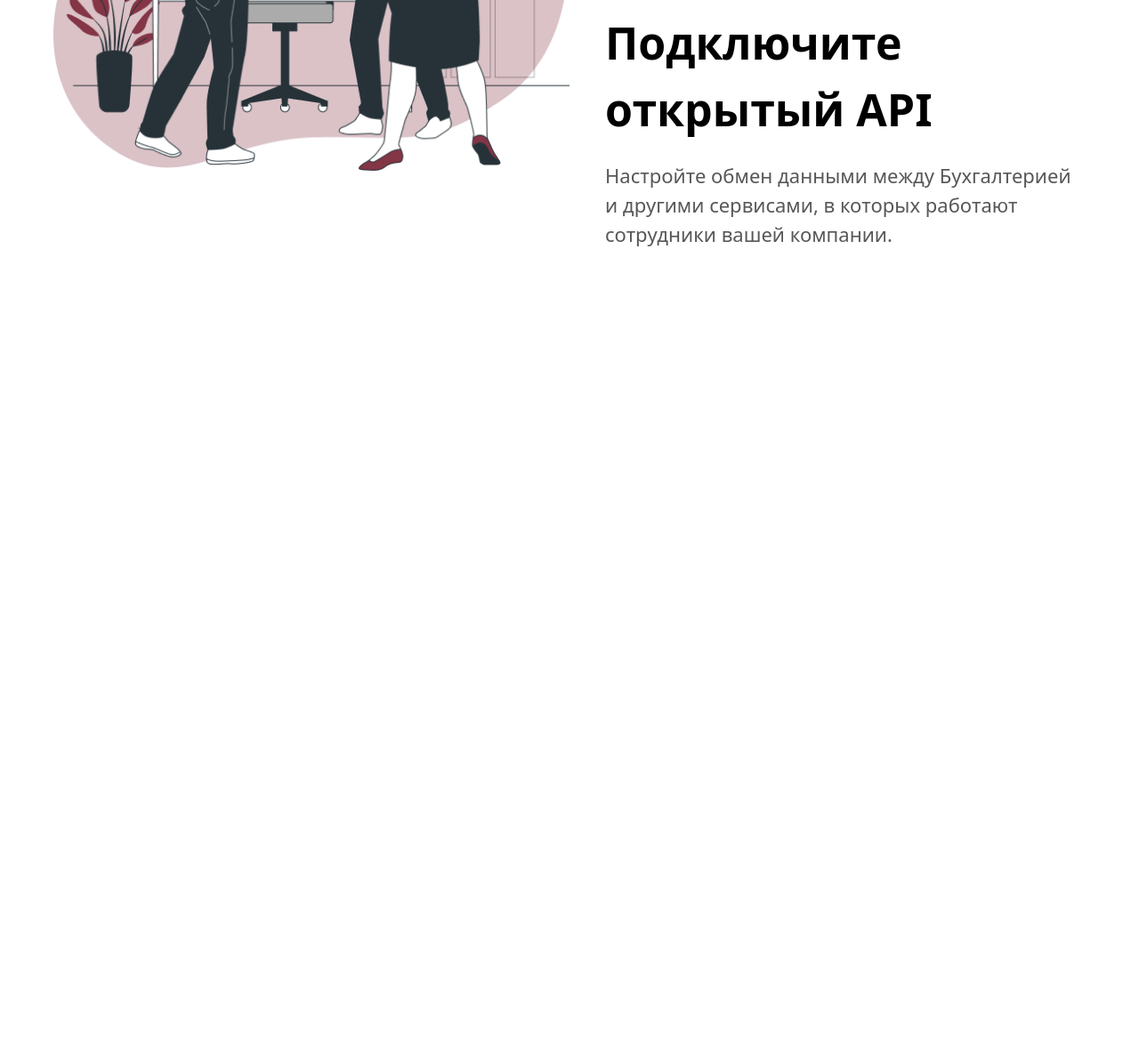
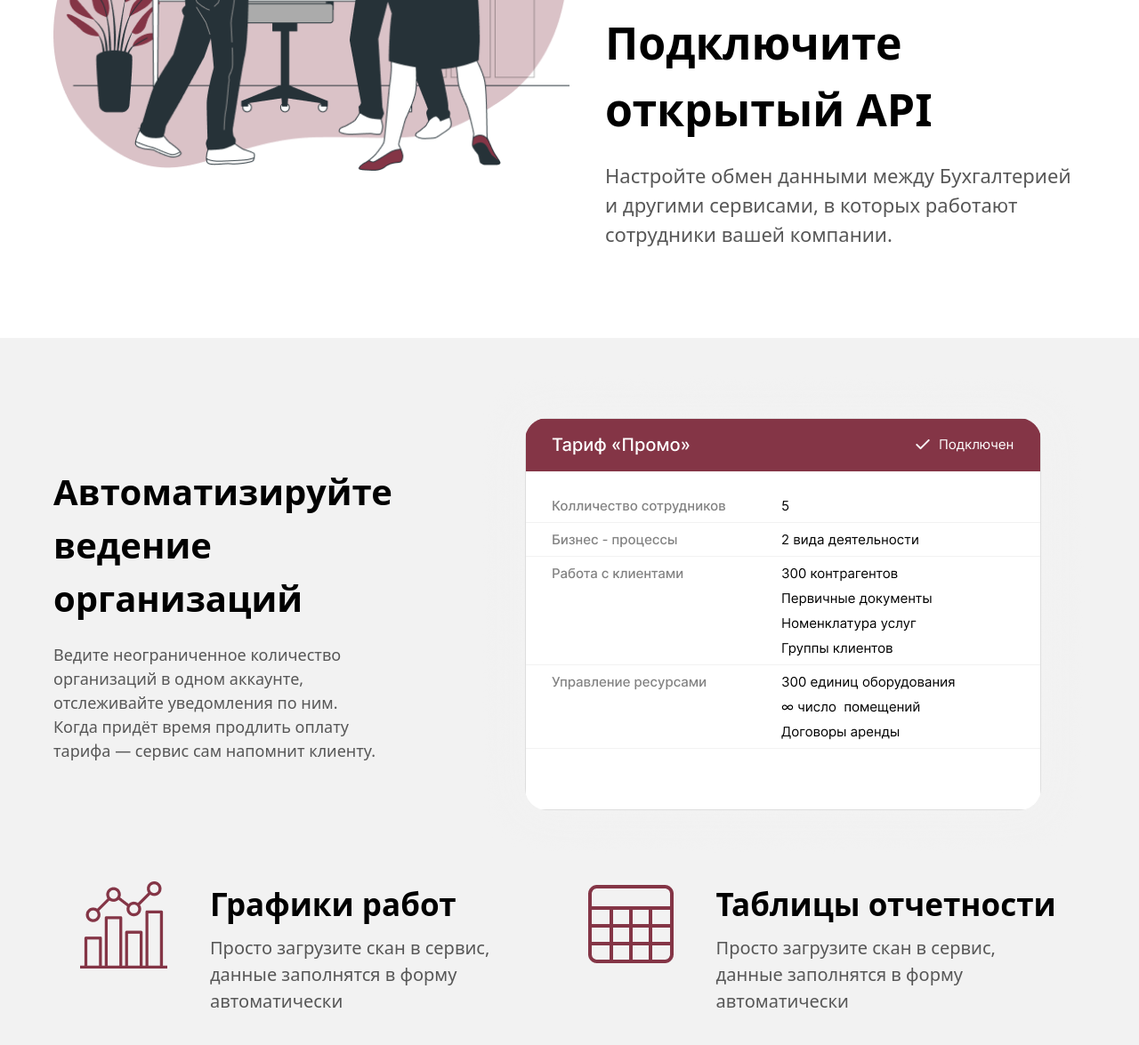
Before and after one commit to MuhammadRahmatulloev/Metrolog, a website: page index.html in a window 1280 px wide. Shown: the part 6017-7192 px from the top of the page at 89% size. Before the commit the page ends 6317 px from the top, so only its background shows below. Drawn offline with Linux system fonts and the light colour scheme.

Commit message:
Тариф «Промо»-section created

```diff
--- a/index.html
+++ b/index.html
@@ -163,6 +163,35 @@
             </div>
             <img class="md:w-[80%] md:self-center lg:w-[50%]" src="./src/images/easy2.png" alt="">
         </section>
+        <section class="w-full h-270 bg-[#F2F2F2] mt-20 flex justify-center items-center md:h-320 lg:h-200">
+            <div class="max-w-300 h-[95%] p-5 flex flex-col justify-between">
+                <div class="flex flex-col gap-5 lg:flex-row lg:items-center">
+                    <div class="flex flex-col gap-5">
+                        <h1 class="font-bold text-[25px] md:text-[40px]">Автоматизируйте ведение организаций</h1>
+                        <p class="text-[14px] text-[#575757] md:text-[18px] md:w-[80%]">Ведите неограниченное количество организаций в одном аккаунте, отслеживайте уведомления по ним. Когда придёт время продлить оплату тарифа — сервис сам напомнит клиенту.</p>
+                    </div>
+                    <img class="w-full" src="./src/images/tarif-full.png" alt="">
+                </div>
+                <div class="flex flex-col gap-10 p-7.5 lg:gap-20">
+                    <div class="flex flex-col gap-10 lg:flex-row">
+                        <div class="flex flex-col items-start gap-5 md:flex-row md:gap-12">
+                            <img src="./src/images/trf1.png" alt="">
+                            <div class="flex flex-col gap-2">
+                                <h2 class="font-bold text-[20px] lg:text-[35px]">Графики работ</h2>
+                                <p class="text-[#575757] text-[16px] md:w-[90%] lg:text-[20px]">Просто загрузите скан в сервис, данные заполнятся в форму автоматически</p>
+                            </div>
+                        </div>
+                        <div class="flex flex-col items-start gap-5 md:flex-row md:gap-12">
+                            <img src="./src/images/trf2.png" alt="">
+                            <div class="flex flex-col gap-2">
+                                <h2 class="font-bold text-[20px] lg:text-[35px]">Таблицы отчетности</h2>
+                                <p class="text-[#575757] text-[16px] md:w-[90%] lg:text-[20px]">Просто загрузите скан в сервис, данные заполнятся в форму автоматически</p>
+                            </div>
+                        </div>
+                    </div>
+                </div>
+            </div>
+        </section>
     </main>
 </body>
 </html>
```
Also changed, not shown: src/images/trf1.png (added), src/images/trf2.png (added), src/output.css.
